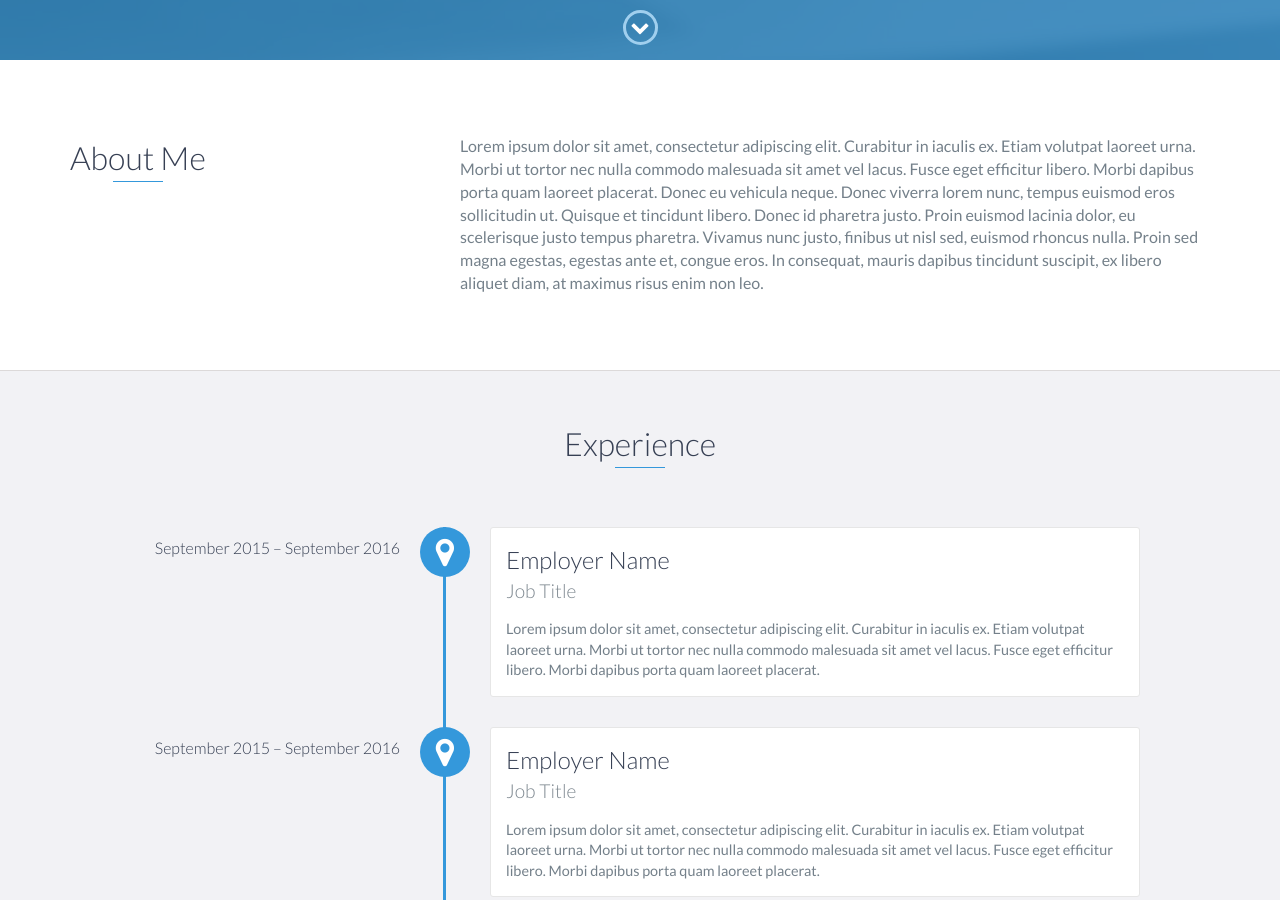
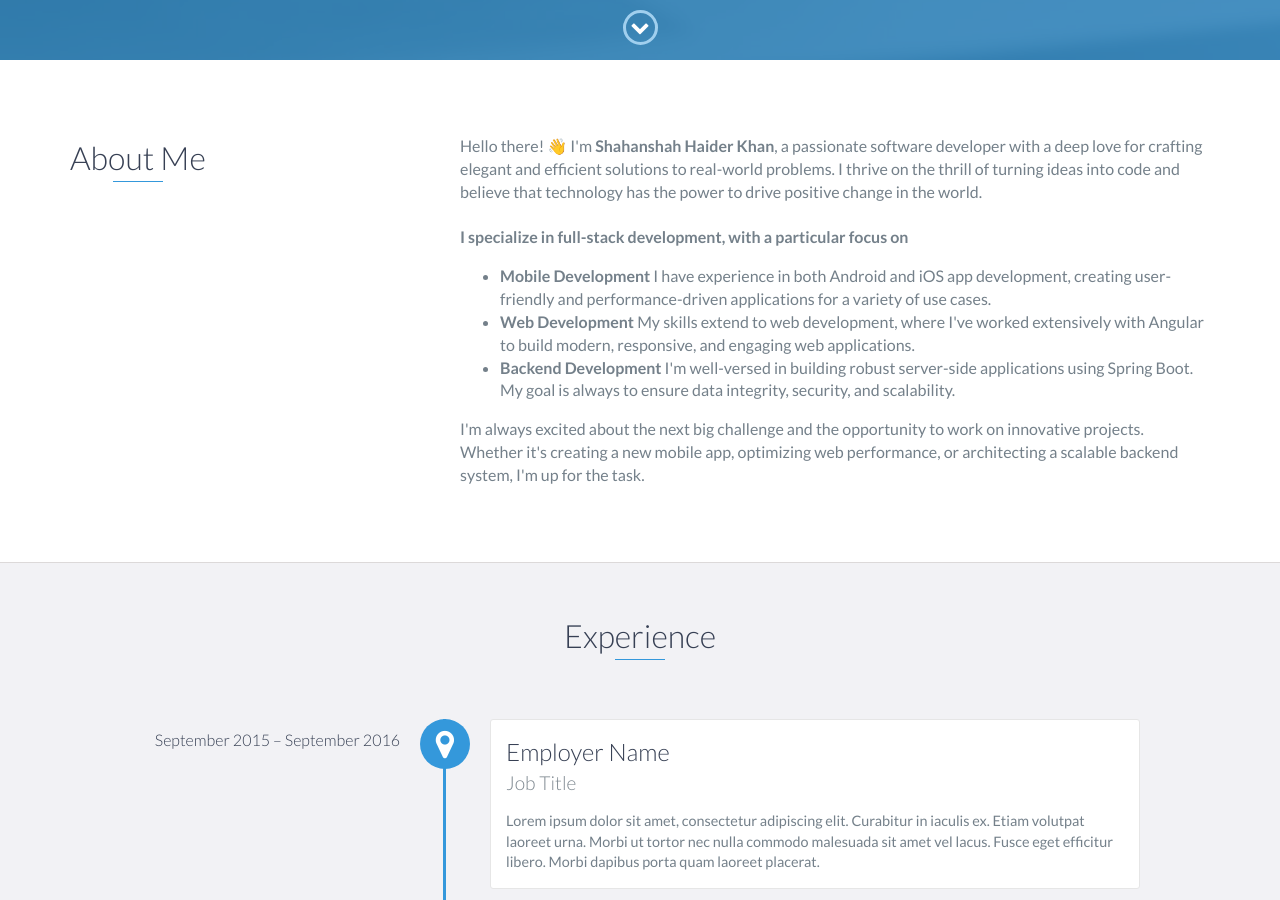
Before and after one commit to shkhan786/shkhan786.github.io, a website: page index.html in a window 1280 px wide. Shown: the part 740-1640 px from the top of the page. Drawn offline with nearby package versions, Linux system fonts and the light colour scheme.

Commit message:
Added about and social links

```diff
--- a/index.html
+++ b/index.html
@@ -26,6 +26,11 @@
         border-width: 0px;
         border-color: white;
         margin-bottom: 16px;
+      }
+      li {
+        color: #74808a;
+        font-size: 1em;
+        margin: 0;
       }
     </style>
   </head>
@@ -90,17 +95,39 @@
           </div>
           <div class="col-md-8">
             <p>
-              Lorem ipsum dolor sit amet, consectetur adipiscing elit. Curabitur
-              in iaculis ex. Etiam volutpat laoreet urna. Morbi ut tortor nec
-              nulla commodo malesuada sit amet vel lacus. Fusce eget efficitur
-              libero. Morbi dapibus porta quam laoreet placerat. Donec eu
-              vehicula neque. Donec viverra lorem nunc, tempus euismod eros
-              sollicitudin ut. Quisque et tincidunt libero. Donec id pharetra
-              justo. Proin euismod lacinia dolor, eu scelerisque justo tempus
-              pharetra. Vivamus nunc justo, finibus ut nisl sed, euismod rhoncus
-              nulla. Proin sed magna egestas, egestas ante et, congue eros. In
-              consequat, mauris dapibus tincidunt suscipit, ex libero aliquet
-              diam, at maximus risus enim non leo.
+              Hello there! 👋 I'm <b>Shahanshah Haider Khan</b>, a passionate
+              software developer with a deep love for crafting elegant and
+              efficient solutions to real-world problems. I thrive on the thrill
+              of turning ideas into code and believe that technology has the
+              power to drive positive change in the world.
+            </p>
+            </br>
+            <p>
+              <b>I specialize in full-stack development, with a particular focus
+              on</b>
+            </p>
+            <ul>
+              <li>
+                <b>Mobile Development</b> I have experience in both Android and
+                iOS app development, creating user-friendly and
+                performance-driven applications for a variety of use cases.
+              </li>
+              <li>
+                <b>Web Development</b> My skills extend to web development,
+                where I've worked extensively with Angular to build modern,
+                responsive, and engaging web applications.
+              </li>
+              <li>
+                <b>Backend Development</b> I'm well-versed in building robust
+                server-side applications using Spring Boot. My goal is always to
+                ensure data integrity, security, and scalability.
+              </li>
+            </ul>
+            <p>
+              I'm always excited about the next big challenge and the
+              opportunity to work on innovative projects. Whether it's creating
+              a new mobile app, optimizing web performance, or architecting a
+              scalable backend system, I'm up for the task.
             </p>
           </div>
         </div>
@@ -289,7 +316,7 @@
         <div class="row">
           <div class="col-sm-5 copyright">
             <p>
-              Copyright &copy; <span id="current-year">2022</span> YOUR NAME
+              Copyright &copy; <span id="current-year">2023</span> Shahanshah Haider Khan
             </p>
           </div>
           <div class="col-sm-2 top">
@@ -300,33 +327,28 @@
           <div class="col-sm-5 social">
             <ul>
               <li>
-                <a href="https://github.com/" target="_blank"
+                <a href="https://github.com/shkhan786" target="_blank"
                   ><i class="fa fa-github" aria-hidden="true"></i
                 ></a>
               </li>
               <li>
-                <a href="https://stackoverflow.com/" target="_blank"
+                <a href="https://stackoverflow.com/users/5694011/s-haider-khan" target="_blank"
                   ><i class="fa fa-stack-overflow" aria-hidden="true"></i
                 ></a>
               </li>
               <li>
-                <a href="https://linkedin.com/" target="_blank"
+                <a href="https://linkedin.com/in/shkhan786" target="_blank"
                   ><i class="fa fa-linkedin" aria-hidden="true"></i
                 ></a>
               </li>
               <li>
-                <a href="https://www.facebook.com/" target="_blank"
+                <a href="https://www.facebook.com/shkhan7860" target="_blank"
                   ><i class="fa fa-facebook" aria-hidden="true"></i
                 ></a>
               </li>
               <li>
-                <a href="https://twitter.com/" target="_blank"
+                <a href="https://twitter.com/shkhan786haider" target="_blank"
                   ><i class="fa fa-twitter" aria-hidden="true"></i
-                ></a>
-              </li>
-              <li>
-                <a href="https://plus.google.com/" target="_blank"
-                  ><i class="fa fa-google-plus" aria-hidden="true"></i
                 ></a>
               </li>
             </ul>
```
